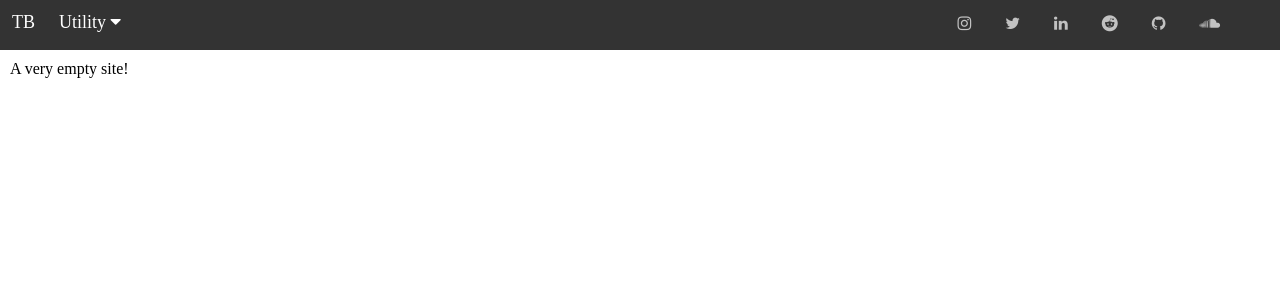
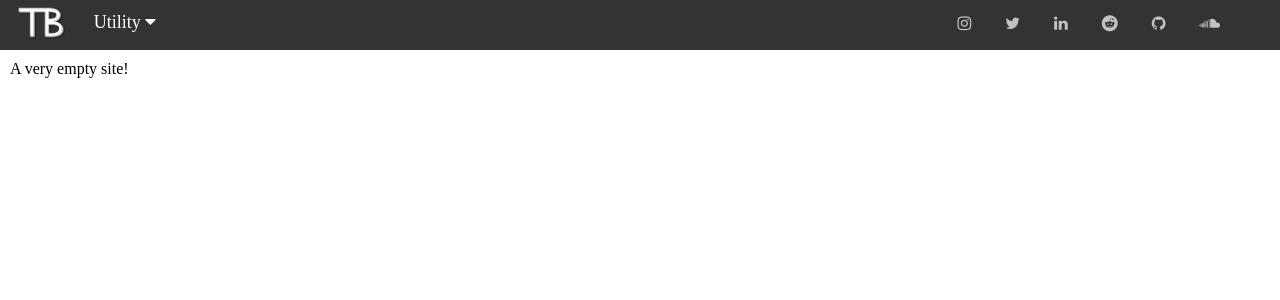
Before and after one commit to Theeoi/theodorblom.com, a PHP site: page / in a window 1280 px wide. Shown: the top 300 px of the page. Run offline with PHP 8.4, Linux system fonts and the light colour scheme; style sheets or scripts are compiled from the project's sources.

Commit message:
Added website icon in both navbar and tab.

```diff
--- a/header.php
+++ b/header.php
@@ -3,7 +3,7 @@
         <header>
             <div class="header-content">
                 <div class="topnav-home" style="float:left">
-                    <a href="/">TB</a>
+                <a href="/"><img src="<?=$TB_home;?>" height="35px"></a>
                 </div>
                 <div class="topnav" style="float:left">
                     <a href="#" class="navdrop-link" onclick="topDropFunc(); return false;">Utility <i class="fa fa-caret-down navdrop-link"></i></a>
--- a/index.php
+++ b/index.php
@@ -4,13 +4,15 @@
         <meta charset="UTF-8">
         <meta name="description" content="Trying out HTML/CSS/JS and MySQL!">
         <meta name=viewport content="width=device-width, initial-scale=1.0">
-        <title>Theodor Blom</title>
+        <title>Home</title>
 
+        <link rel="icon" href="resources/png/TB.png">
         <link rel="stylesheet" type="text/css" href="resources/css/main.css">
         <link rel="stylesheet" href="https://cdnjs.cloudflare.com/ajax/libs/font-awesome/4.7.0/css/font-awesome.min.css"> <!-- Imports Icons -->
     </head>
 
 <?php
+    $TB_home = "resources/png/TB.png";
     require "header.php";
 ?>
 <script type="text/javascript" src="resources/js/navdrop.js"></script>
--- a/resources/css/main.css
+++ b/resources/css/main.css
@@ -13,11 +13,13 @@
 
 .topnav-home {
     position: relative;
+    padding-left: 10px;
+    padding-right: 10px;
 }
 
 .topnav-home a {
     display: inline-block;
-    padding: 12px;
+    padding: 5px;
     color: white;
     text-align: center;
     text-decoration: none;
--- a/timer/index.php
+++ b/timer/index.php
@@ -4,13 +4,15 @@
         <meta charset="UTF-8">
         <meta name="description" content="Trying out HTML/CSS/JS and MySQL!">
         <meta name=viewport content="width=device-width, initial-scale=1.0">
-        <title>TB - Timer</title>
+        <title>Timer</title>
 
+        <link rel="icon" href="../resources/png/TB.png">
         <link rel="stylesheet" type="text/css" href="../resources/css/main.css">
         <link rel="stylesheet" href="https://cdnjs.cloudflare.com/ajax/libs/font-awesome/4.7.0/css/font-awesome.min.css"> <!-- Imports Icons -->
     </head>
 
 <?php
+    $TB_home = "../resources/png/TB.png";
     require "../header.php";
 ?>
 <script type="text/javascript" src="../resources/js/navdrop.js"></script>
```
Also changed, not shown: resources/png/TB.png (added).
